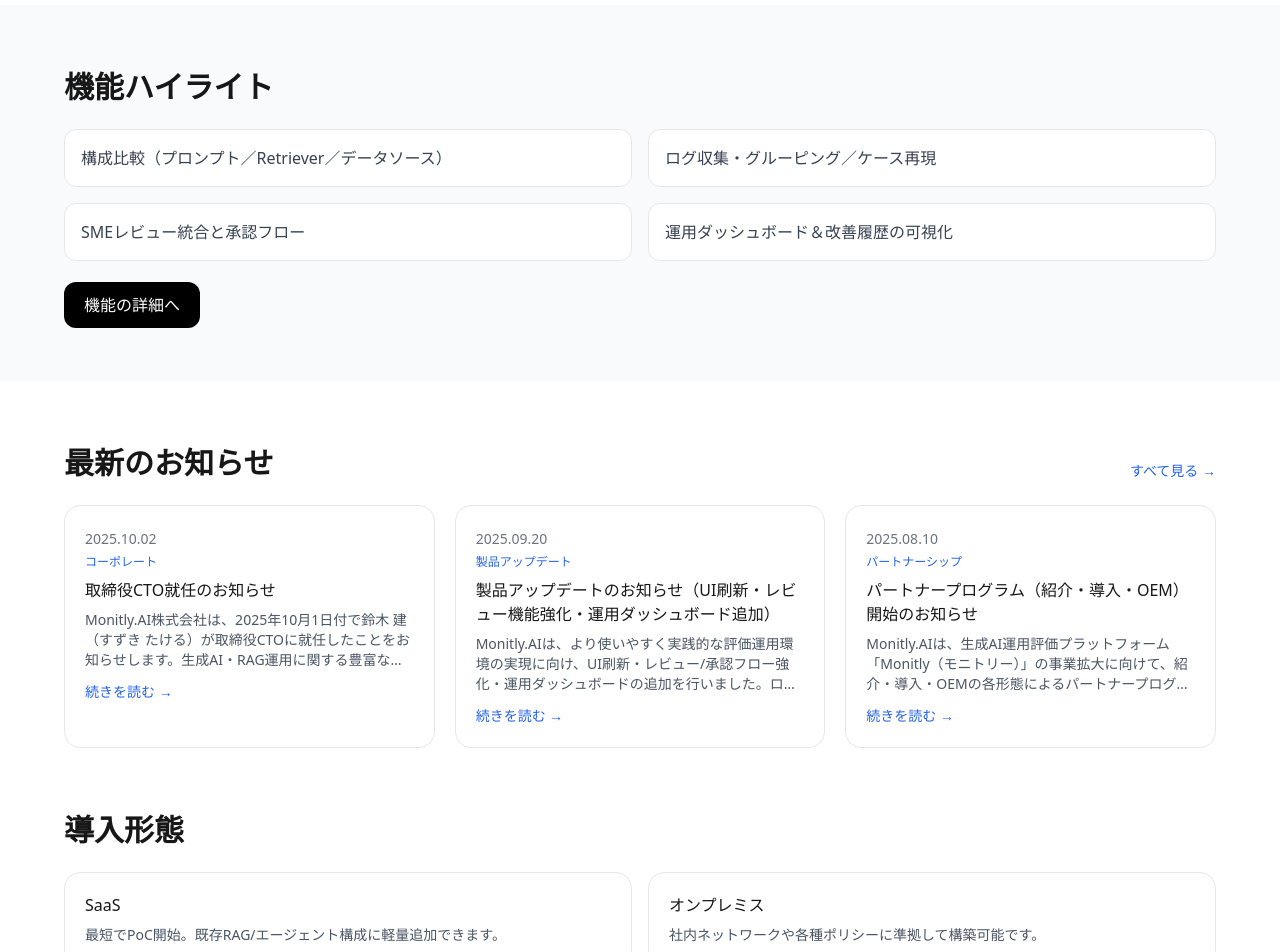
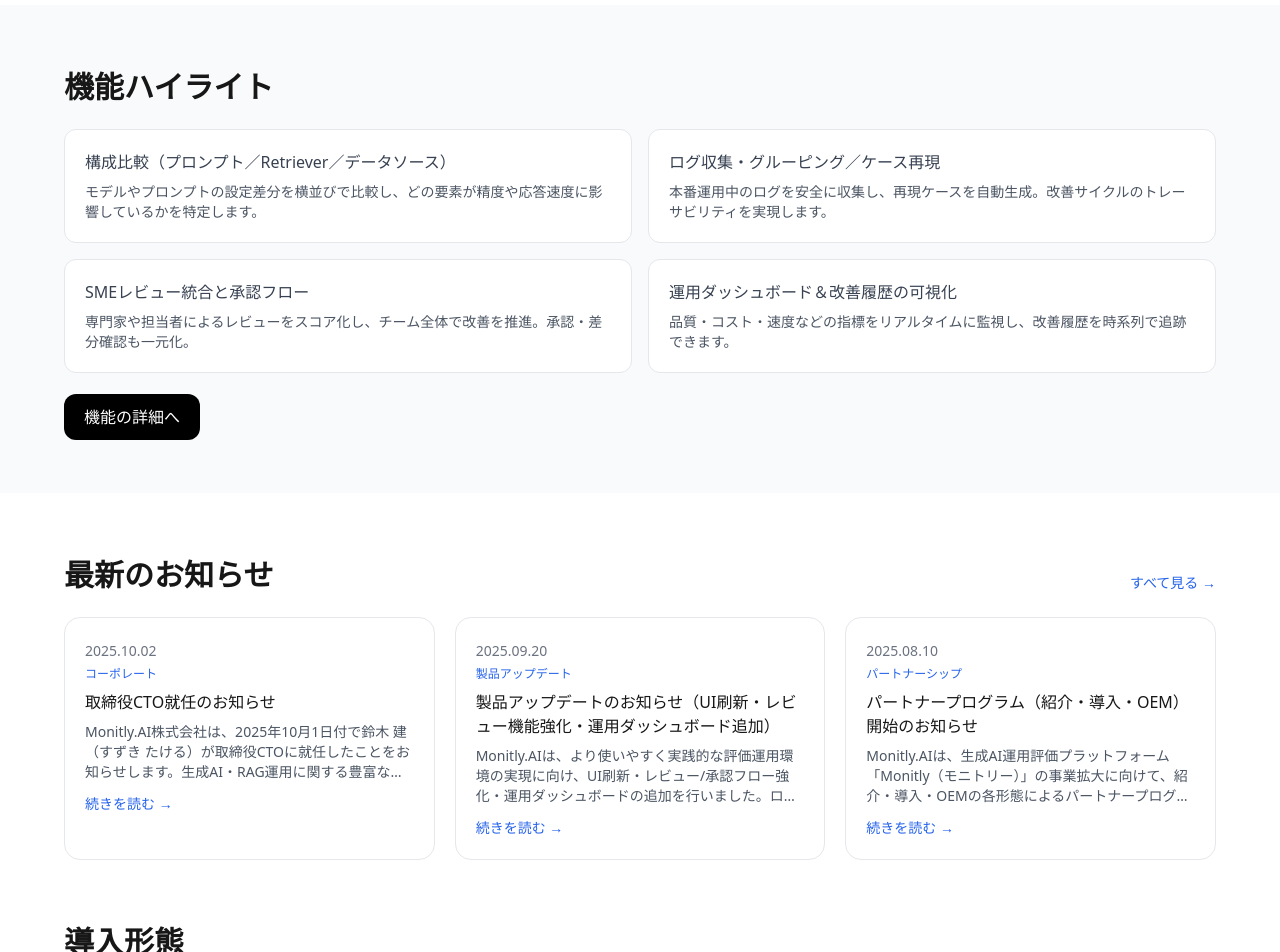
Before and after one commit to monitly-hioki/monitlyai-site, a Next.js app: page / in a window 1280 px wide. Shown: the part 1200-2152 px from the top of the page. Built offline with nearby package versions, Linux system fonts and the light colour scheme.

Commit message:
Update page.tsx

```diff
--- a/app/page.tsx
+++ b/app/page.tsx
@@ -86,16 +86,37 @@
   <div className="max-w-6xl mx-auto">
     <h2 className="text-2xl md:text-3xl font-semibold">機能ハイライト</h2>
     <ul className="mt-6 grid md:grid-cols-2 gap-4 text-gray-700">
-            <li className="p-4 rounded-xl border bg-white">構成比較（プロンプト／Retriever／データソース）</li>
-            <li className="p-4 rounded-xl border bg-white">ログ収集・グルーピング／ケース再現</li>
-            <li className="p-4 rounded-xl border bg-white">SMEレビュー統合と承認フロー</li>
-            <li className="p-4 rounded-xl border bg-white">運用ダッシュボード＆改善履歴の可視化</li>
+      <li className="p-5 rounded-xl border bg-white">
+        <h3 className="font-medium">構成比較（プロンプト／Retriever／データソース）</h3>
+        <p className="mt-2 text-sm text-gray-600">
+          モデルやプロンプトの設定差分を横並びで比較し、どの要素が精度や応答速度に影響しているかを特定します。
+        </p>
+      </li>
+      <li className="p-5 rounded-xl border bg-white">
+        <h3 className="font-medium">ログ収集・グルーピング／ケース再現</h3>
+        <p className="mt-2 text-sm text-gray-600">
+          本番運用中のログを安全に収集し、再現ケースを自動生成。改善サイクルのトレーサビリティを実現します。
+        </p>
+      </li>
+      <li className="p-5 rounded-xl border bg-white">
+        <h3 className="font-medium">SMEレビュー統合と承認フロー</h3>
+        <p className="mt-2 text-sm text-gray-600">
+          専門家や担当者によるレビューをスコア化し、チーム全体で改善を推進。承認・差分確認も一元化。
+        </p>
+      </li>
+      <li className="p-5 rounded-xl border bg-white">
+        <h3 className="font-medium">運用ダッシュボード＆改善履歴の可視化</h3>
+        <p className="mt-2 text-sm text-gray-600">
+          品質・コスト・速度などの指標をリアルタイムに監視し、改善履歴を時系列で追跡できます。
+        </p>
+      </li>
     </ul>
     <div className="mt-8">
-            <Link href="/product" className="px-5 py-3 rounded-xl bg-black text-white">機能の詳細へ</Link>
+      <a href="/product" className="px-5 py-3 rounded-xl bg-black text-white">機能の詳細へ</a>
     </div>
   </div>
 </section>
+
 
       {/* Latest news */}
       <section className="px-6 md:px-10 py-16">
@@ -127,19 +148,24 @@
     <div className="mt-6 grid md:grid-cols-2 gap-4">
       <div className="p-5 rounded-2xl border bg-white">
         <h3 className="font-medium">SaaS</h3>
-              <p className="mt-2 text-sm text-gray-600">最短でPoC開始。既存RAG/エージェント構成に軽量追加できます。</p>
+        <p className="mt-2 text-sm text-gray-600">
+          クラウド上で即利用可能。環境構築なしでPoCを開始でき、最短1日で導入可能です。
+        </p>
       </div>
       <div className="p-5 rounded-2xl border bg-white">
         <h3 className="font-medium">オンプレミス</h3>
-              <p className="mt-2 text-sm text-gray-600">社内ネットワークや各種ポリシーに準拠して構築可能です。</p>
+        <p className="mt-2 text-sm text-gray-600">
+          セキュリティポリシーや法規制に準拠。社内ネットワーク環境に合わせて柔軟に構築できます。
+        </p>
       </div>
     </div>
     <div className="mt-8 flex flex-wrap gap-3">
-            <Link href="/contact" className="px-5 py-3 rounded-xl bg-black text-white">導入・デモのご相談</Link>
-            <Link href="/product" className="px-5 py-3 rounded-xl border">製品の詳細</Link>
+      <a href="/contact" className="px-5 py-3 rounded-xl bg-black text-white">導入・デモのご相談</a>
+      <a href="/product" className="px-5 py-3 rounded-xl border">製品の詳細</a>
     </div>
   </div>
 </section>
+
     </main>
   );
 }
```
Lines whose indentation alone changed are shown as unchanged.
